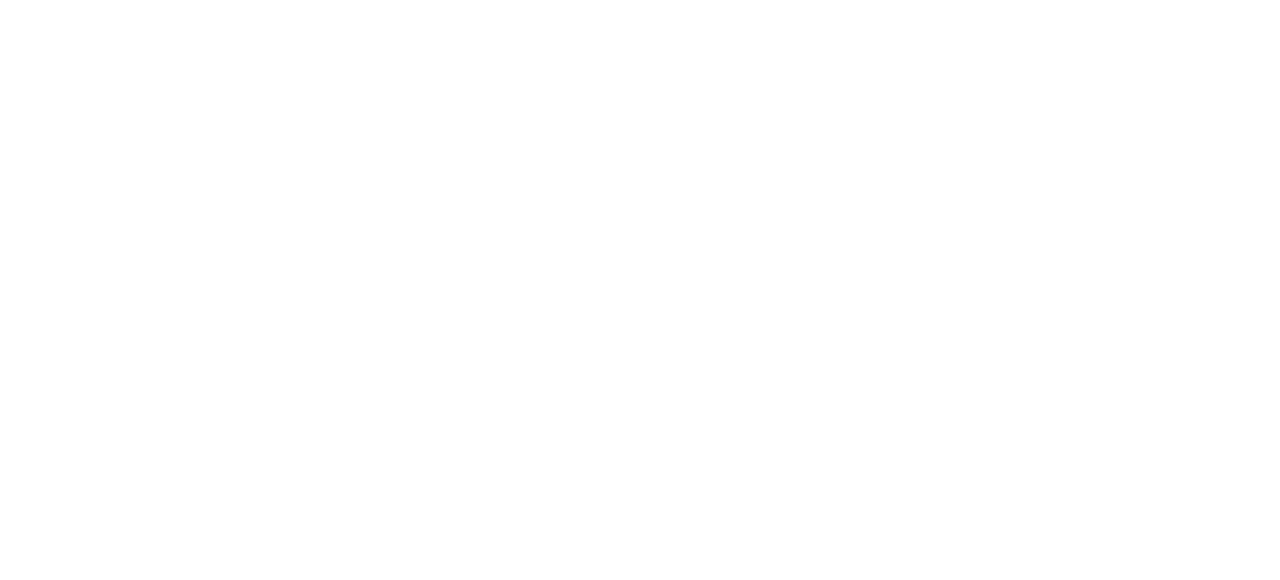
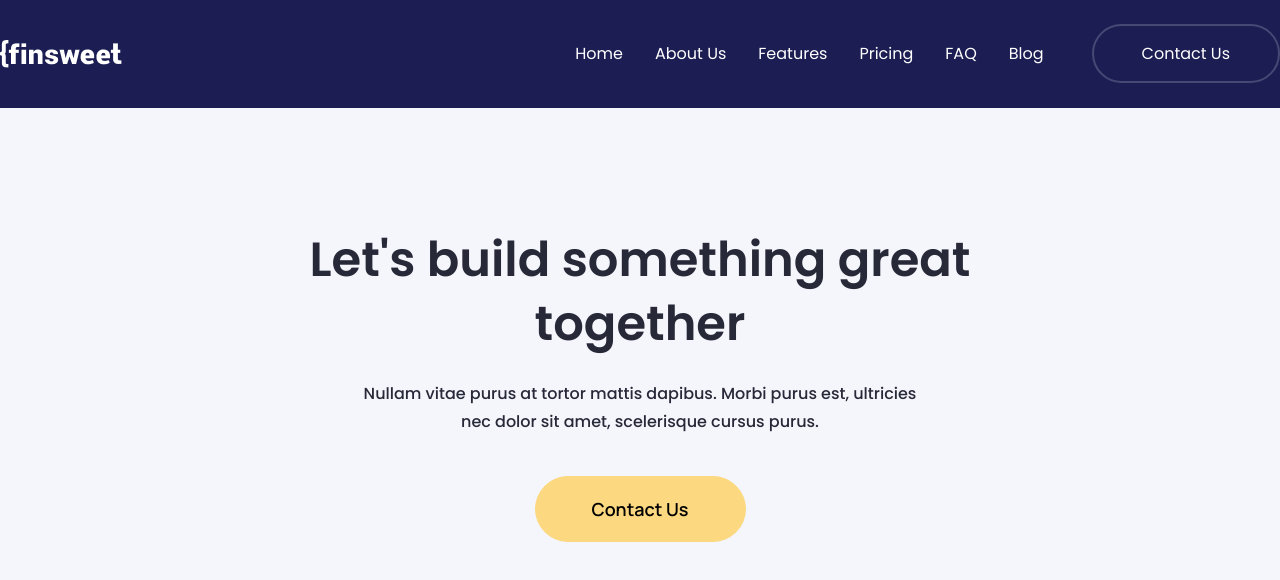
Before and after one commit to Roni006/finsweet, a React app: page /action in a window 1280 px wide. Before the commit this address had no page. Shown: the top 580 px of the page. Built offline with nearby package versions, Linux system fonts and the light colour scheme; the HTML template or start-up script is replaced by a standard one.

Commit message:
created one more components called CTA Action

```diff
--- a/src/App.jsx
+++ b/src/App.jsx
@@ -17,6 +17,7 @@
 import Deliver from "./Pages/Deliver/Deliver";
 import WorkHero from "./Pages/WorkHero/WorkHero";
 import OurWork from "./Pages/OurWork/OurWork";
+import CTAAction from "./Pages/CTAAction/CTAAction";
 function App() {
   return (
     <>
@@ -42,6 +43,7 @@
             <Route path="/deliver" element={<Deliver />} />
             <Route path="/workhero" element={<WorkHero />} />
             <Route path="/ourwork" element={<OurWork />} />
+            <Route path="/action" element={<CTAAction />} />
 
           </Route>
         </Routes>
--- a/src/Pages/CTAAction/CTAAction.jsx
+++ b/src/Pages/CTAAction/CTAAction.jsx
@@ -1,16 +1,27 @@
-import React from 'react'
-import Container from '../../components/Common/Container'
+import React from "react";
+import Container from "../../components/Common/Container";
 
 const CTAAction = () => {
   return (
     <>
-    <section>
+      <section className="py-28 bg-[#F4F6FC]">
         <Container>
+          <div className="text-center">
+            <h1 className="gbl-blog pt-2 pb-6 w-[730px] mx-auto">
+              Let's build something great together
+            </h1>
+            <p className="gblf w-[562px] text-center mx-auto">
+              Nullam vitae purus at tortor mattis dapibus. Morbi purus est,
+              ultricies nec dolor sit amet, scelerisque cursus purus.
+            </p>
+            <a href="#" className="btns text-black! inline-block mt-10 ">
+              Contact Us
+            </a>
+          </div>
+        </Container>
+      </section>
+    </>
+  );
+};
 
-        </Container>
-    </section>
-    </>
-  )
-}
-
-export default CTAAction
+export default CTAAction;
--- a/src/index.css
+++ b/src/index.css
@@ -29,6 +29,9 @@
 
 .top-span {
   @apply text-[18px] leading-8 font-poppins font-medium text-[#000000];
+}
+.cta {
+  @apply text-[18px] leading-8 font-manrope font-semibold text-[#1B1C2B];
 }
 .gblsb {
   @apply text-[18px] leading-8 font-poppins font-medium text-[#2405F2];
```
